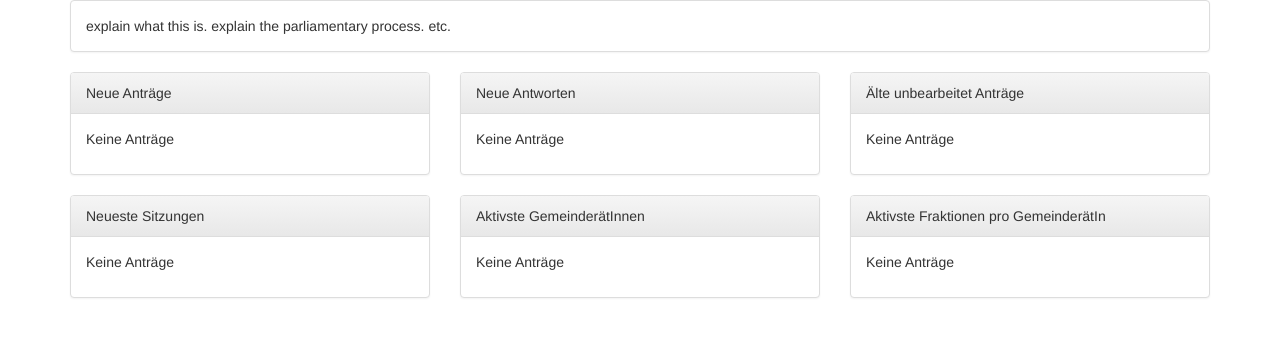
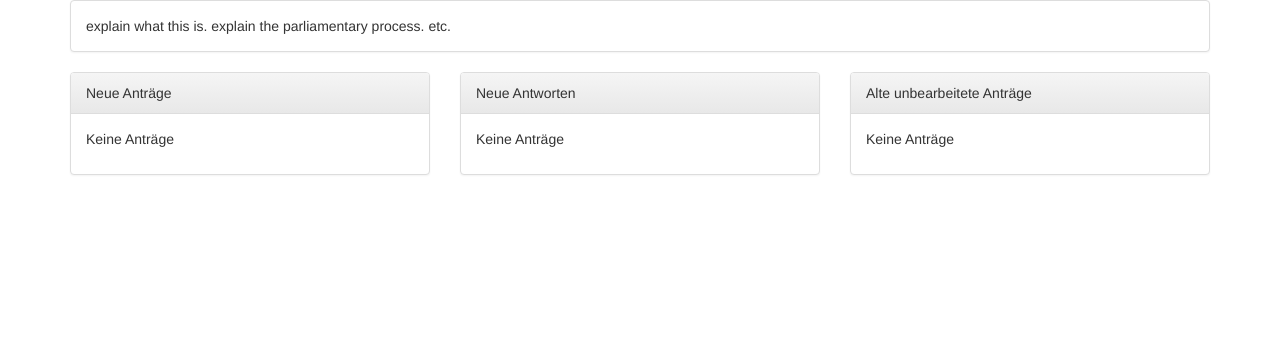
Before and after one commit to PPOE/open-grgraz, a Django app: page / in a window 1280 px wide. Shown: the part 110-447 px from the top of the page. Run offline with Django 3.2, Linux system fonts and the light colour scheme; data that the repository does not hold is empty; some libraries are stand-ins or nearby versions.

Commit message:
index: hide unfinished panels

```diff
--- a/api/templates/index.html
+++ b/api/templates/index.html
@@ -52,7 +52,7 @@
         <div class="col-md-4">
             <div class="panel panel-default">
                 <div class="panel-heading">
-                    Älte unbearbeitet Anträge
+                    Alte unbearbeitete Anträge
                 </div>
                 <div class="panel-body">
                     {% if old_no_answer %}
@@ -71,6 +71,7 @@
             </div>
         </div>
     </div>
+{% endblock %}
     <div class="row">
         <div class="col-md-4">
             <div class="panel panel-default">
@@ -136,4 +137,3 @@
             </div>
         </div>
     </div>
-{% endblock %}
```
